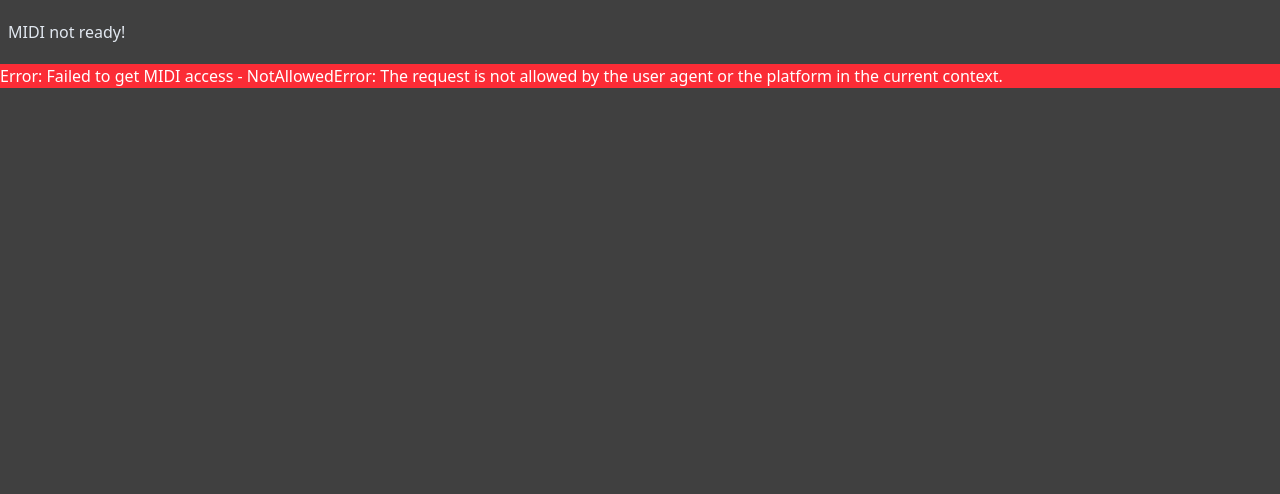
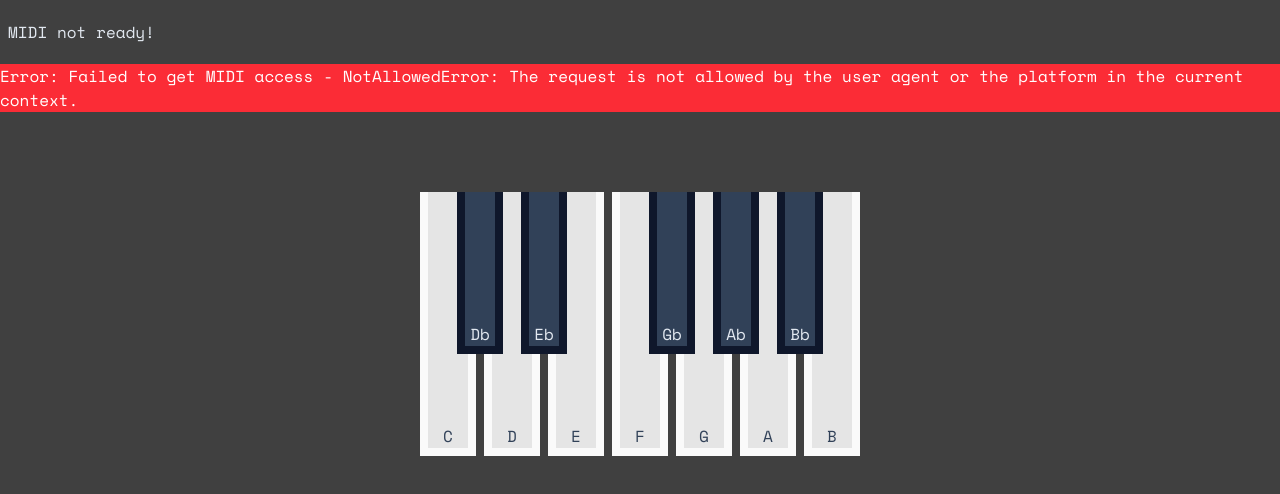
Before and after one commit to aledwassell/midonna, a SvelteKit app: page / in a window 1280 px wide. Shown: the top 494 px of the page. Built offline with nearby package versions, Linux system fonts and the light colour scheme.

Commit message:
Add the keyboard component

```diff
--- a/src/app.css
+++ b/src/app.css
@@ -1,5 +1,11 @@
 @import 'tailwindcss';
 @plugin '@tailwindcss/typography';
+
+@layer base {
+	body {
+		font-family: 'Space Mono', monospace;
+	}
+}
 
 .gravity-ui--arrow-rotate-left {
     display: inline-block;
--- a/src/app.html
+++ b/src/app.html
@@ -3,6 +3,9 @@
 	<head>
 		<meta charset="utf-8" />
 		<link rel="icon" href="%sveltekit.assets%/favicon.svg" />
+		<link rel="preconnect" href="https://fonts.googleapis.com" />
+		<link rel="preconnect" href="https://fonts.gstatic.com" crossorigin="anonymous" />
+		<link href="https://fonts.googleapis.com/css2?family=Space+Mono:wght@400;700&display=swap" rel="stylesheet" />
 		<meta name="viewport" content="width=device-width, initial-scale=1" />
 		%sveltekit.head%
 	</head>
--- /dev/null
+++ b/src/lib/components/Keyboard.svelte
@@ -0,0 +1,40 @@
+<script>
+	let { activeNotes } = $props();
+	let activeNotesMapped = $derived(activeNotes.map((note) => note.replace(/\d+$/, '')));
+
+	const whiteKeys = ['C', 'D', 'E', 'F', 'G', 'A', 'B'];
+	const blackKeys = ['Db', 'Eb', '', 'Gb', 'Ab', 'Bb', ''];
+</script>
+
+<div class="relative flex max-w-[440px] gap-2">
+	{#each whiteKeys as whiteKey, i (i)}
+		<div
+			class="flex h-[264px] w-[56px] items-end justify-center border-8 border-t-0 border-neutral-50 text-center text-slate-700 {activeNotesMapped.includes(
+				whiteKey
+			)
+				? 'bg-pink-500'
+				: 'bg-neutral-200'}"
+		>
+			<span>
+				{whiteKey}
+			</span>
+		</div>
+	{/each}
+	<div class="absolute left-[32px] flex w-full justify-between">
+		{#each blackKeys as blackKey, i (i)}
+			<div class="flex h-[162px] w-[56px] justify-center">
+				<div
+					class="box-border flex h-full w-5/6 items-end justify-center {blackKey
+						? 'border-8 border-t-0 border-slate-900 bg-slate-700'
+						: ''}
+						{activeNotesMapped.includes(blackKey) ? 'bg-pink-500!' : ''}
+						"
+				>
+					<span>
+						{blackKey}
+					</span>
+				</div>
+			</div>
+		{/each}
+	</div>
+</div>
--- a/src/routes/+page.svelte
+++ b/src/routes/+page.svelte
@@ -1,6 +1,7 @@
 <script lang="ts">
 	import { onMount } from 'svelte';
 	import { Note, Chord } from 'tonal';
+	import Keyboard from '$lib/components/Keyboard.svelte';
 
 	let midi = $state<MIDIAccess | null>(null); // global MIDIAccess object
 	let midiError = $state<string | null>(null);
@@ -100,20 +101,14 @@
 		<p class="bg-red-500 text-white">Error: {midiError}</p>
 	{/if}
 
-	<div class="flex w-full flex-1 flex-col items-center justify-center gap-2">
+	<div class="flex w-full flex-1 flex-col items-center justify-end">
+		<Keyboard activeNotes={notes} />
+	</div>
+	<div class="flex w-full flex-1 flex-col items-center justify-start">
 		{#if chords.length}
 			{#each chords as chord (chord)}
 				<h1 class="text-9xl font-bold">{chord}</h1>
 			{/each}
-		{/if}
-		{#if notes.length}
-			<div class="flex gap-2">
-				<span>[</span>
-				{#each notes as note (note)}
-					<span class="text-lg">{note}</span>
-				{/each}
-				<span>]</span>
-			</div>
 		{/if}
 	</div>
 </div>
```
